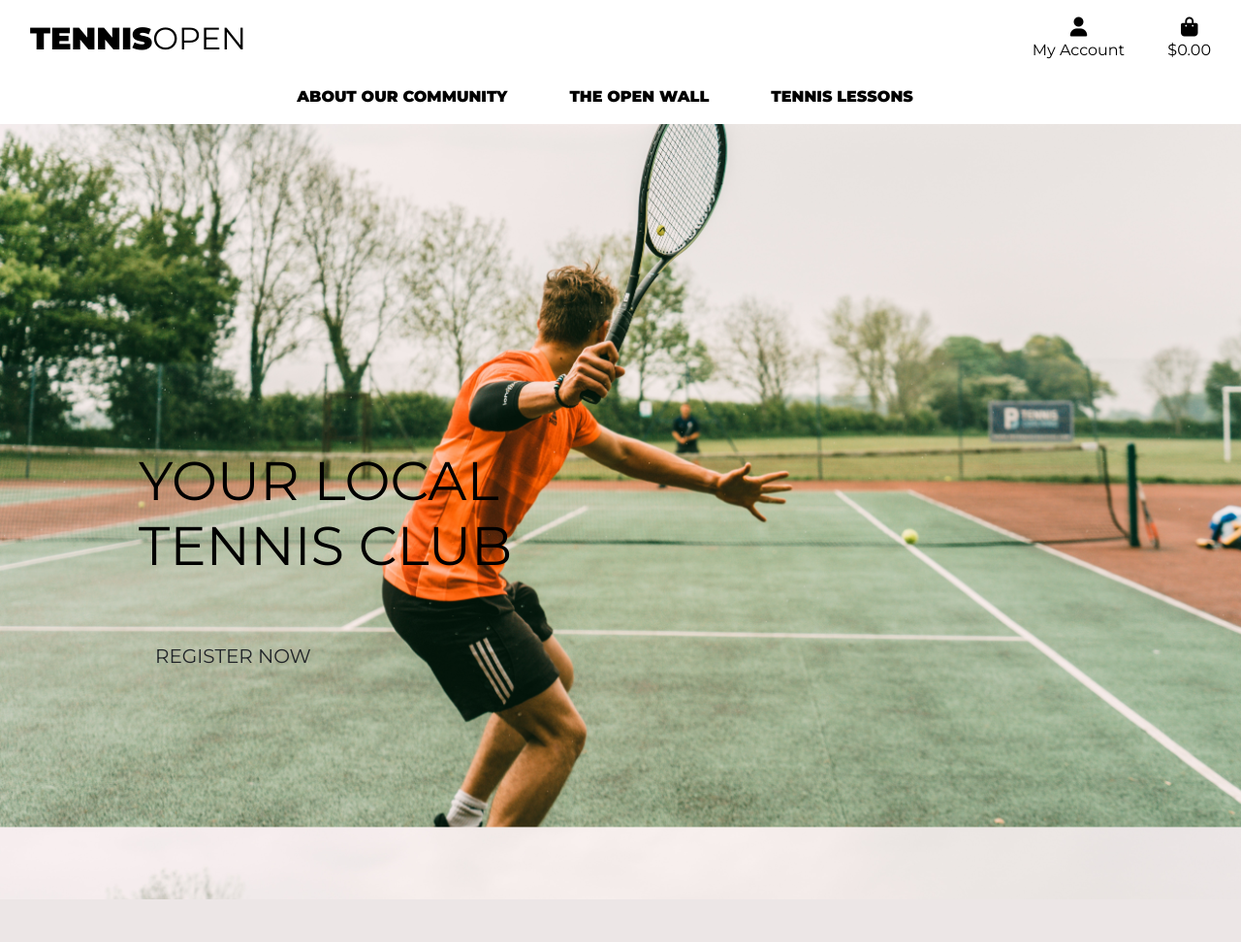
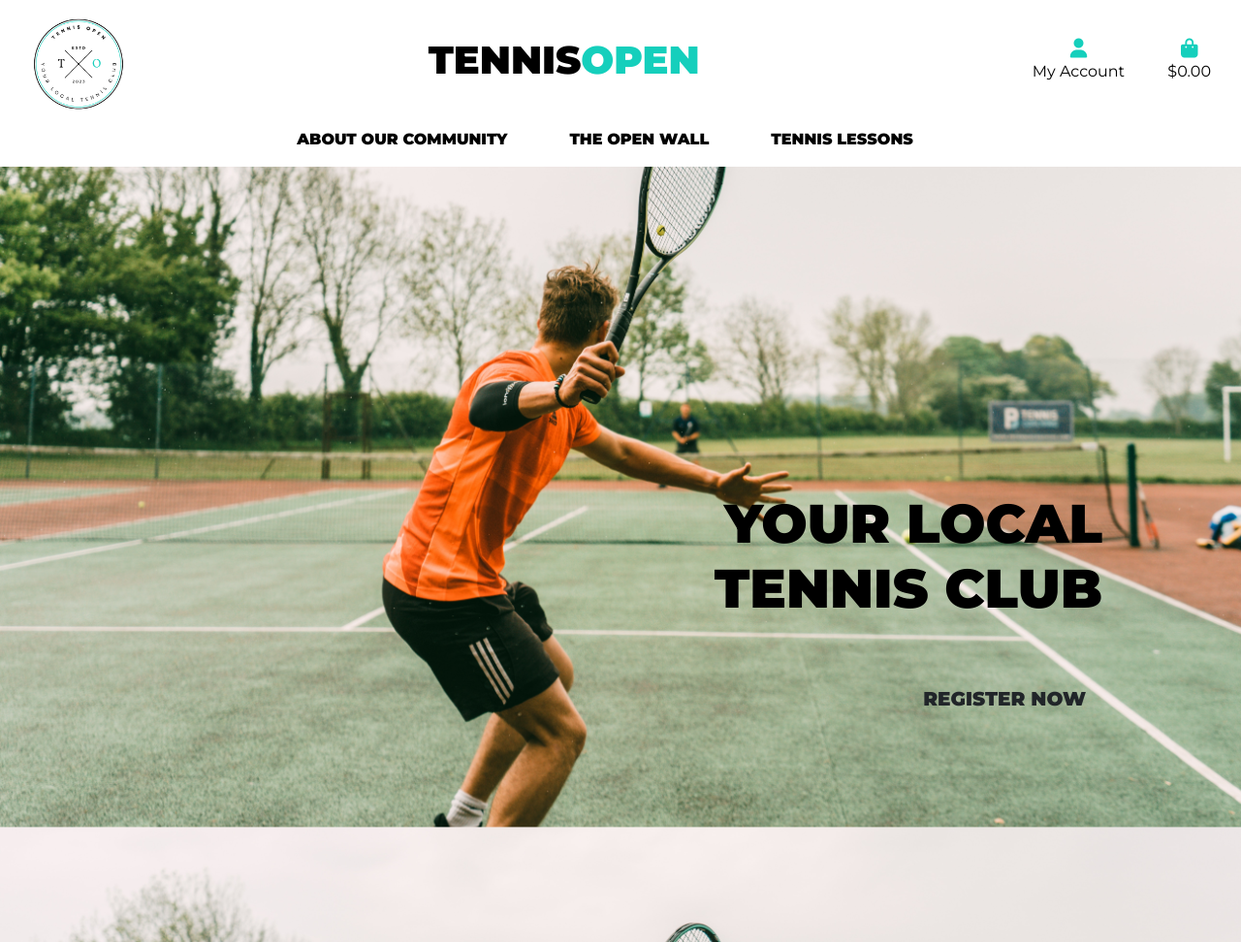
Before and after one commit to mark3lau/tennis_open, a Django app: page / in a window 1280 px wide. Shown: the whole page at 97% size. Before the commit the page ends 928 px from the top, so only its background shows below. Run offline with Django 3.2, Linux system fonts and the light colour scheme; some libraries are stand-ins or nearby versions.

Commit message:
changed css styling to home page

```diff
--- a/home/templates/home/index.html
+++ b/home/templates/home/index.html
@@ -10,18 +10,20 @@
 {% endblock %}
 
 {% block content %}
+
 <div class="container h-100">
-        <div class="row h-100">
-            <div class="col-7 col-md-6 my-auto">
-                <h1 class="display-4 logo-font text-black">
+    <div class="row h-100 justify-content-end">
+      <div class="col-7 col-md-6 my-auto text-right">
+        <h2 class="display-4 logo-font text-black font-weight-bold">
           Your Local Tennis Club
-                </h1>
+        </h2>
         <div class="my-5">
           <h4>
-                        <a href="" class="register-now-button btn btn-lg rounded-0 text-uppercase py-3">Register Now</a>
+            <a href="" class="register-now-button btn btn-lg rounded-0 text-uppercase py-3 font-weight-bold">Register Now</a>
           </h4>
         </div>
       </div>
     </div>
   </div>
+
 {% endblock %}
--- a/static/css/base.css
+++ b/static/css/base.css
@@ -19,12 +19,31 @@
     width: 1.5rem;
 }
 
+.logo {
+    display: inline-block;
+    float: left;
+    width: 100px;
+    height: 100px;
+}
+
+h1 {
+    display: inline-block;
+}
+
 .logo-font {
     text-transform: uppercase;
 }
 
+.open-text {
+    color: #15cfbc;
+}
+
 .main-logo-link {
     width: fit-content;
+}
+
+i {
+    color: #15cfbc;
 }
 
 .shop-now-button {
--- a/templates/base.html
+++ b/templates/base.html
@@ -42,10 +42,14 @@
         <div id="topnav" class="row bg-white pt-lg-2 d-none d-lg-flex">
             <div class="col-12 col-lg-4 my-auto py-1 py-lg-0 text-center text-lg-left">
                 <a href="{% url 'home' %}" class="nav-link main-logo-link">
-                    <h2 class="logo-font text-black my-0"><strong>Tennis</strong>Open</h2>
+                    <img src="../media/logo.png" alt="logo" class="logo">
                 </a>
             </div>
-            <div class="col-12 col-lg-4 my-auto py-1 py-lg-0 text-center text-lg-left"></div>
+
+            <div class="col-12 col-lg-4 my-auto py-1 py-lg-0 text-center text-lg-left">
+                <h1 class="logo-font text-black my-0 font-weight-bold">Tennis<strong class="open-text">Open</strong></h1>
+            </div>
+
             <div class="col-12 col-lg-4 my-auto py-1 py-lg-0 text-center text-lg-left">
                 <ul class="list-inline list-unstyled text-center text-lg-right my-0">
                     <li class="list-inline-item dropdown">
```
Also changed, not shown: media/logo.png (added). Lines whose indentation alone changed are shown as unchanged.
